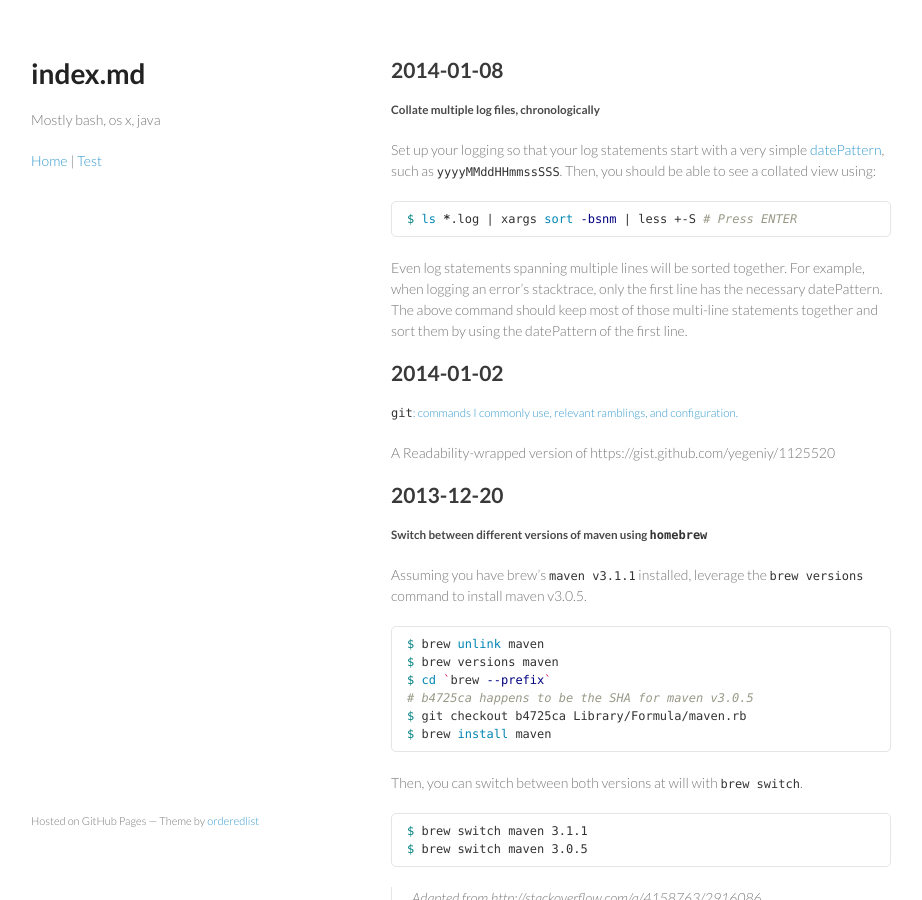
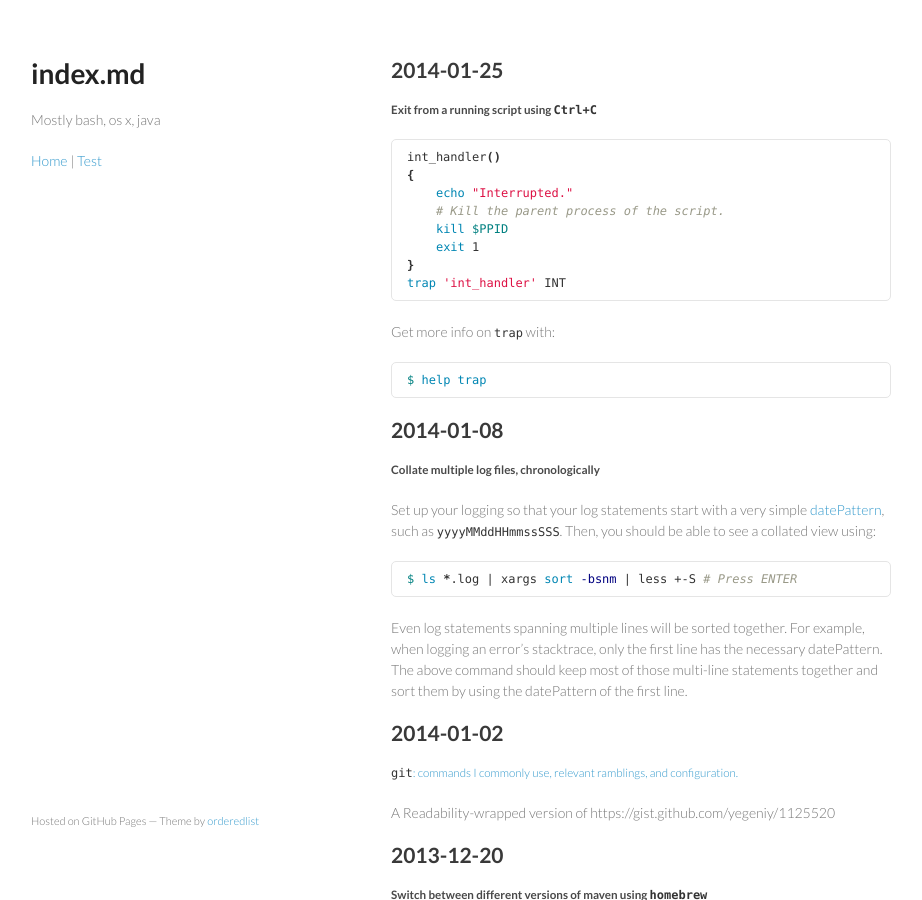
Before and after one commit to yegeniy/yegeniy.github.io, a Jekyll site: the page built from index.md, in a window 1280 px wide and 900 px high. Shown: the whole window, without its empty margins (179-1101 px from the left). Built offline with Jekyll 4.4.1, drawn with Linux system fonts in a browser that asks for light colours; Markdown is read by kramdown in place of the engine named in the settings.

Commit message:
2014-01-25 entry

````diff
--- a/index.md
+++ b/index.md
@@ -5,6 +5,27 @@ name: Tricks for the CLI
 tagline: Mostly bash, os x, java
 ---
 
+2014-01-25
+----------
+
+##### Exit from a running script using `Ctrl+C`
+
+```bash
+int_handler()
+{
+    echo "Interrupted."
+    # Kill the parent process of the script.
+    kill $PPID
+    exit 1
+}
+trap 'int_handler' INT
+```
+
+Get more info on `trap` with:
+
+```bash
+$ help trap
+```
 
 2014-01-08
 ----------
````
